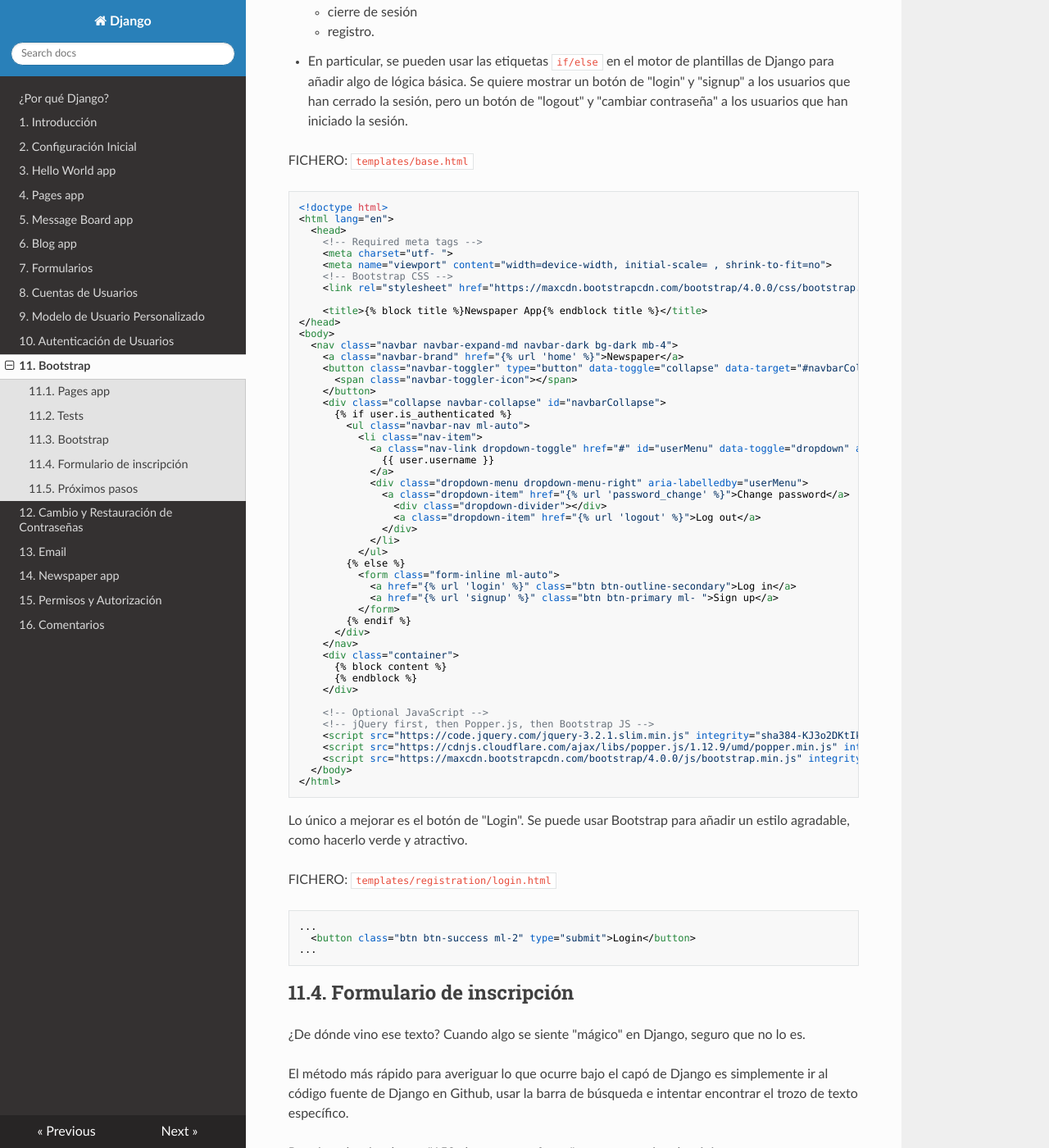
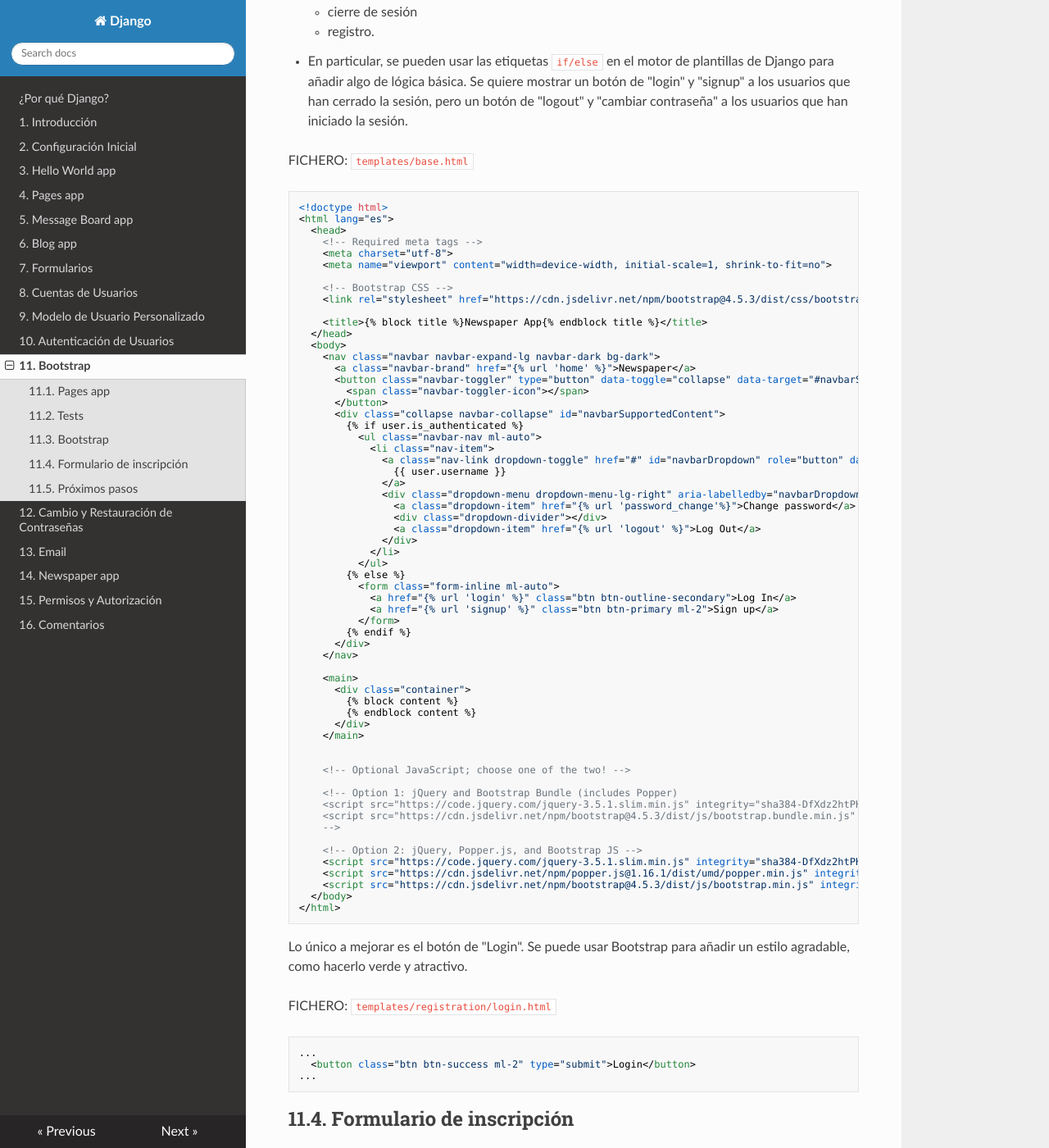
Before and after one commit to mentecatoDev/django, an MkDocs documentation site: the page built from docs/11_bootstrap.md, in a window 1280 px wide and 1400 px high, scrolled down 4896 px. Shown: the whole window at 82% size. Built offline with MkDocs 1.6.1, drawn with Linux system fonts in a browser that asks for light colours; nearby versions of some CDN libraries; some of the changed text lies outside the part shown.

Commit message:
Añade cambios en 09 10 11

````diff
--- a/docs/11_bootstrap.md
+++ b/docs/11_bootstrap.md
@@ -174,7 +174,7 @@ El segundo enfoque es más sencillo de implementar siempre que se tenga una cone
 FICHERO: `templates/base.html`
 ```html
 <!doctype html>
-<html lang="en">
+<html lang="es">
   <head>
     <!-- Required meta tags -->
     <meta charset="utf-8">
@@ -204,14 +204,6 @@ FICHERO: `templates/base.html`
 ```
 Este fragmento de código incluye los enlaces completos de Bootstrap CSS y JavaScript. Está actualizado a 23/02/2021 pero se puede encontrar la última versión en los [documentos de inicio rápido](https://getbootstrap.com/docs/4.5/getting-started/introduction/#quick-start).
 
-
-
-
-
-
-
-
-
 Se añade ahora:
 
 - Una barra de navegación en la parte superior de la página que contiene los enlaces para:
@@ -225,54 +217,65 @@ Se añade ahora:
 FICHERO: `templates/base.html`
 ```html
 <!doctype html>
-<html lang="en">
+<html lang="es">
   <head>
     <!-- Required meta tags -->
-    <meta charset="utf- ">
-    <meta name="viewport" content="width=device-width, initial-scale= , shrink-to-fit=no">
+    <meta charset="utf-8">
+    <meta name="viewport" content="width=device-width, initial-scale=1, shrink-to-fit=no">
+
     <!-- Bootstrap CSS -->
-    <link rel="stylesheet" href="https://maxcdn.bootstrapcdn.com/bootstrap/4.0.0/css/bootstrap.min.css" integrity="sha384-Gn5384xqQ1aoWXA+058RXPxPg6fy4IWvTNh0E263XmFcJlSAwiGgFAW/dAiS6JXm" crossorigin="anonymous">
+    <link rel="stylesheet" href="https://cdn.jsdelivr.net/npm/bootstrap@4.5.3/dist/css/bootstrap.min.css" integrity="sha384-TX8t27EcRE3e/ihU7zmQxVncDAy5uIKz4rEkgIXeMed4M0jlfIDPvg6uqKI2xXr2" crossorigin="anonymous">
 
     <title>{% block title %}Newspaper App{% endblock title %}</title>
-</head>
-<body>
-  <nav class="navbar navbar-expand-md navbar-dark bg-dark mb-4">
-    <a class="navbar-brand" href="{% url 'home' %}">Newspaper</a>
-    <button class="navbar-toggler" type="button" data-toggle="collapse" data-target="#navbarCollapse" aria-controls="navbarCollapse" aria-expanded="false" aria-label="Toggle navigation">
-      <span class="navbar-toggler-icon"></span>
-    </button>
-    <div class="collapse navbar-collapse" id="navbarCollapse">
-      {% if user.is_authenticated %}
-        <ul class="navbar-nav ml-auto">
-          <li class="nav-item">
-            <a class="nav-link dropdown-toggle" href="#" id="userMenu" data-toggle="dropdown" aria-haspopup="true" aria-expanded="false">
-              {{ user.username }}
-            </a>
-            <div class="dropdown-menu dropdown-menu-right" aria-labelledby="userMenu">
-              <a class="dropdown-item" href="{% url 'password_change' %}">Change password</a>
+  </head>
+  <body>
+    <nav class="navbar navbar-expand-lg navbar-dark bg-dark">
+      <a class="navbar-brand" href="{% url 'home' %}">Newspaper</a>
+      <button class="navbar-toggler" type="button" data-toggle="collapse" data-target="#navbarSupportedContent" aria-controls="navbarSupportedContent" aria-expanded="false" aria-label="Toggle navigation">
+        <span class="navbar-toggler-icon"></span>
+      </button>
+      <div class="collapse navbar-collapse" id="navbarSupportedContent">
+        {% if user.is_authenticated %}
+          <ul class="navbar-nav ml-auto">
+            <li class="nav-item">
+              <a class="nav-link dropdown-toggle" href="#" id="navbarDropdown" role="button" data-toggle="dropdown" aria-haspopup="true" aria-expanded="false">
+                {{ user.username }}
+              </a>
+              <div class="dropdown-menu dropdown-menu-lg-right" aria-labelledby="navbarDropdown">
+                <a class="dropdown-item" href="{% url 'password_change'%}">Change password</a>
                 <div class="dropdown-divider"></div>
-                <a class="dropdown-item" href="{% url 'logout' %}">Log out</a>
+                <a class="dropdown-item" href="{% url 'logout' %}">Log Out</a>
               </div>
             </li>
           </ul>
         {% else %}
           <form class="form-inline ml-auto">
-            <a href="{% url 'login' %}" class="btn btn-outline-secondary">Log in</a>
-            <a href="{% url 'signup' %}" class="btn btn-primary ml- ">Sign up</a>
+            <a href="{% url 'login' %}" class="btn btn-outline-secondary">Log In</a>
+            <a href="{% url 'signup' %}" class="btn btn-primary ml-2">Sign up</a>
           </form>
         {% endif %}
       </div>
     </nav>
-    <div class="container">
-      {% block content %}
-      {% endblock %}
-    </div>
 
-    <!-- Optional JavaScript -->
-    <!-- jQuery first, then Popper.js, then Bootstrap JS -->
-    <script src="https://code.jquery.com/jquery-3.2.1.slim.min.js" integrity="sha384-KJ3o2DKtIkvYIK3UENzmM7KCkRr/rE9/Qpg6aAZGJwFDMVNA/GpGFF93hXpG5KkN" crossorigin="anonymous"></script>
-    <script src="https://cdnjs.cloudflare.com/ajax/libs/popper.js/1.12.9/umd/popper.min.js" integrity="sha384-ApNbgh9B+Y1QKtv3Rn7W3mgPxhU9KScQsAP7hUibX39j7fakFPskvXusvfa0b4Q" crossorigin="anonymous"></script>
-    <script src="https://maxcdn.bootstrapcdn.com/bootstrap/4.0.0/js/bootstrap.min.js" integrity="sha384-JZR6Spejh4U02d8jOt6vLEHfe/JQGiRRSQQxSfFWpi1MquVdAyjUar5+76PVCmYl" crossorigin="anonymous"></script>
+    <main>
+      <div class="container">
+        {% block content %}
+        {% endblock content %}
+      </div>
+    </main>
+
+
+    <!-- Optional JavaScript; choose one of the two! -->
+
+    <!-- Option 1: jQuery and Bootstrap Bundle (includes Popper)
+    <script src="https://code.jquery.com/jquery-3.5.1.slim.min.js" integrity="sha384-DfXdz2htPH0lsSSs5nCTpuj/zy4C+OGpamoFVy38MVBnE+IbbVYUew+OrCXaRkfj" crossorigin="anonymous"></script>
+    <script src="https://cdn.jsdelivr.net/npm/bootstrap@4.5.3/dist/js/bootstrap.bundle.min.js" integrity="sha384-ho+j7jyWK8fNQe+A12Hb8AhRq26LrZ/JpcUGGOn+Y7RsweNrtN/tE3MoK7ZeZDyx" crossorigin="anonymous"></script>
+    -->
+
+    <!-- Option 2: jQuery, Popper.js, and Bootstrap JS -->
+    <script src="https://code.jquery.com/jquery-3.5.1.slim.min.js" integrity="sha384-DfXdz2htPH0lsSSs5nCTpuj/zy4C+OGpamoFVy38MVBnE+IbbVYUew+OrCXaRkfj" crossorigin="anonymous"></script>
+    <script src="https://cdn.jsdelivr.net/npm/popper.js@1.16.1/dist/umd/popper.min.js" integrity="sha384-9/reFTGAW83EW2RDu2S0VKaIzap3H66lZH81PoYlFhbGU+6BZp6G7niu735Sk7lN" crossorigin="anonymous"></script>
+    <script src="https://cdn.jsdelivr.net/npm/bootstrap@4.5.3/dist/js/bootstrap.min.js" integrity="sha384-w1Q4orYjBQndcko6MimVbzY0tgp4pWB4lZ7lr30WKz0vr/aWKhXdBNmNb5D92v7s" crossorigin="anonymous"></script>
   </body>
 </html>
 ```
@@ -342,16 +345,16 @@ FICHERO: `templates/signup.html`
 
 {% load crispy_forms_tags %}
 
-{% block title %}Sign Up{% endblock %}
+{% block title %}Registro{% endblock %}
 
 {% block content %}
-  <h2>Sign up</h2>
+  <h2>Registro</h2>
   <form method="post">
     {% csrf_token %}
     {{ form|crispy }}
-    <button type="submit">Sign up</button>
+    <button type="submit">Registrarse</button>
   </form>
-{% endblock %}
+{% endblock content %}
 ```
 
 Mucho mejor. Aunque, ¿qué tal si el botón de "Registrarse" fuera un poco más atractivo?¿Quizás hacerlo verde? Bootstrap tiene todo tipo de opciones de estilo de botones donde elegir. Se usará el "exitoso" fondo verde con texto blanco.
@@ -359,7 +362,7 @@ Mucho mejor. Aunque, ¿qué tal si el botón de "Registrarse" fuera un poco más
 FICHERO: `templates/signup.html`
 ```html
 ...
-<button class="btn btn-success" type="submit">Sign up</button>
+<button class="btn btn-success" type="submit">Registrarse</button>
 ...
 ```
 
````
Also changed, not shown: other parts of docs/11_bootstrap.md (+2 -2 lines), docs/09_modelo_de_usuario_personalizado.md (+1 -1 lines), docs/10_autenticacion_de_usuarios.md (+4 -3 lines).
